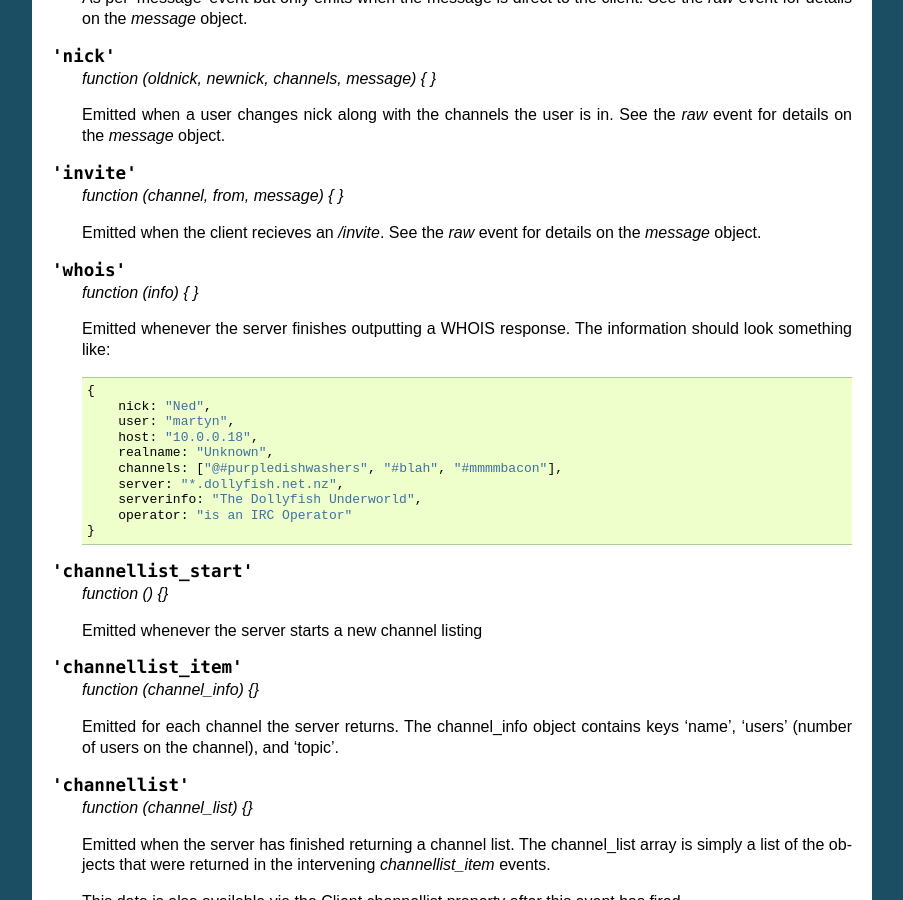
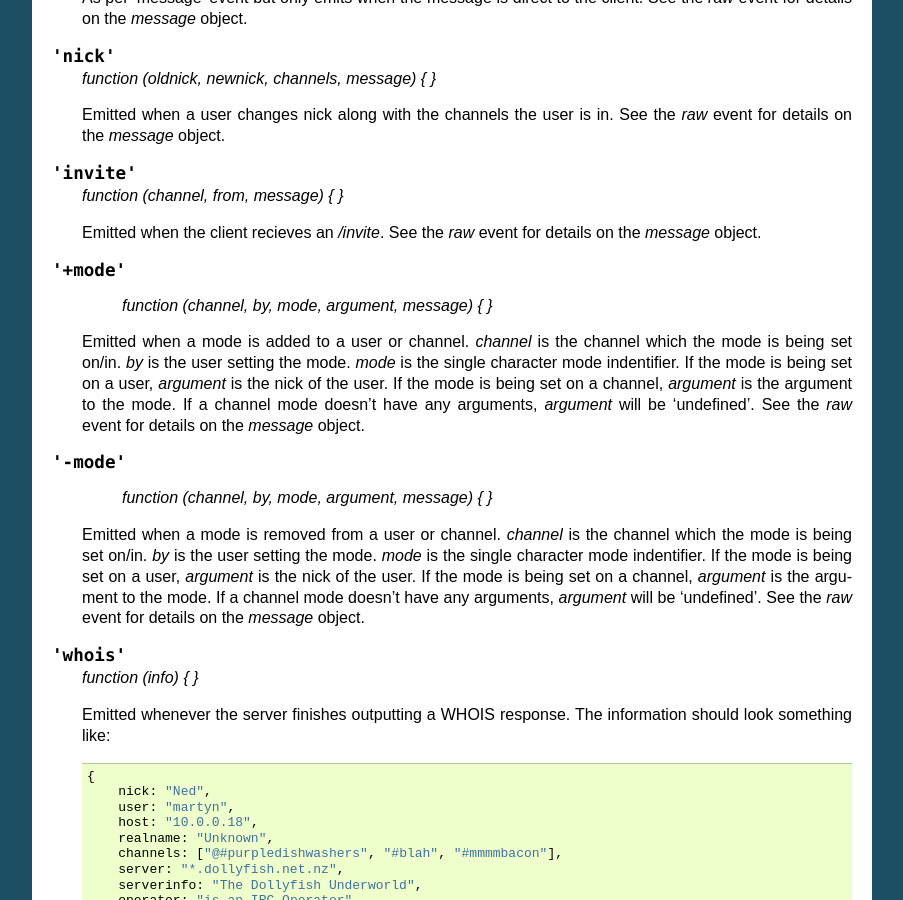
Before and after one commit to martynsmith/node-irc, a Sphinx documentation site: the page built from docs/API.rst, in a window 1280 px wide and 900 px high, scrolled down 4313 px. Shown: the whole window, without its empty margins (198-1101 px from the left). Built offline with Sphinx 7.4.7, drawn with Linux system fonts in a browser that asks for light colours.

Commit message:
Emit +mode and -mode on mode changes

```diff
--- a/docs/API.rst
+++ b/docs/API.rst
@@ -281,6 +281,30 @@ Events
     Emitted when the client recieves an `/invite`. See the `raw` event for details
     on the `message` object.
 
+.. js:data:: '+mode'
+
+	`function (channel, by, mode, argument, message) { }`
+
+    Emitted when a mode is added to a user or channel. `channel` is the channel
+    which the mode is being set on/in. `by` is the user setting the mode. `mode`
+    is the single character mode indentifier. If the mode is being set on a user,
+    `argument` is the nick of the user.  If the mode is being set on a channel,
+    `argument` is the argument to the mode. If a channel mode doesn't have any
+    arguments, `argument` will be 'undefined'. See the `raw` event for details
+    on the `message` object.
+
+.. js:data:: '-mode'
+
+	`function (channel, by, mode, argument, message) { }`
+
+    Emitted when a mode is removed from a user or channel. `channel` is the channel
+    which the mode is being set on/in. `by` is the user setting the mode. `mode`
+    is the single character mode indentifier. If the mode is being set on a user,
+    `argument` is the nick of the user.  If the mode is being set on a channel,
+    `argument` is the argument to the mode. If a channel mode doesn't have any
+    arguments, `argument` will be 'undefined'. See the `raw` event for details
+    on the `message` object.
+
 .. js:data:: 'whois'
 
     `function (info) { }`
```
Also changed, not shown: 1 other file.
